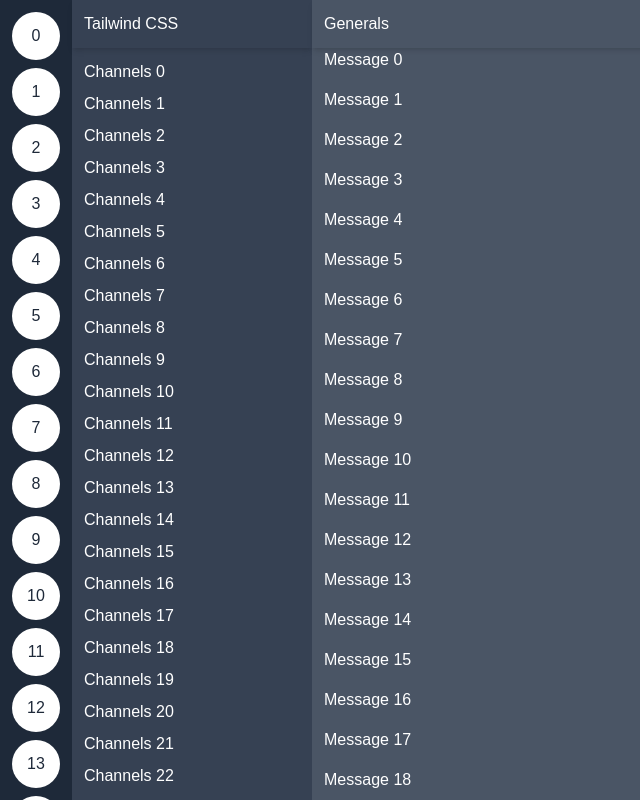
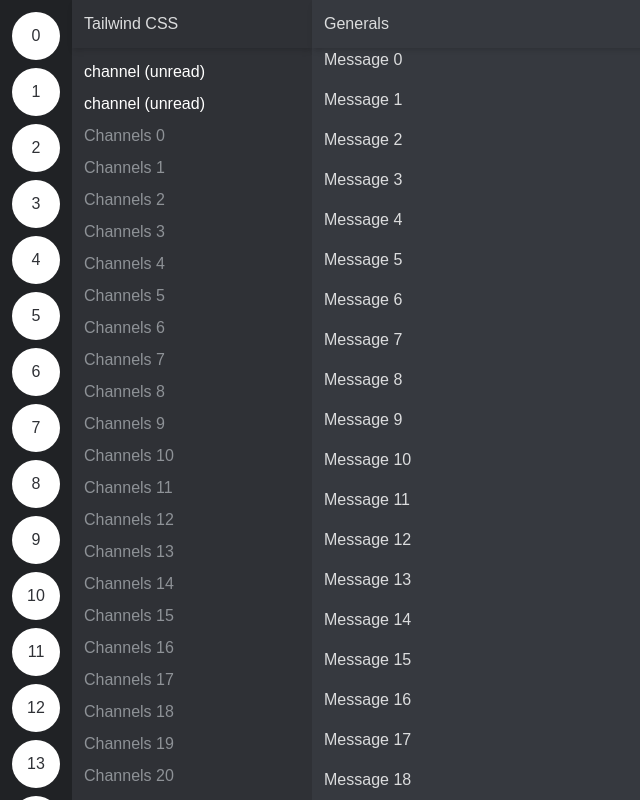
Before and after one commit to alimahdi-t/discord_ui_clone, a Next.js app: page / in a window 1280 px wide. Shown: the whole page, without its empty margins (0-640 px from the left). Built offline with nearby package versions, Linux system fonts and the light colour scheme.

Commit message:
Add color palate

```diff
--- a/app/globals.css
+++ b/app/globals.css
@@ -36,3 +36,16 @@ body {
     background: transparent; /* Track color */
   }
 }
+
+@theme {
+  --color-gray-50: #ECEDEE;
+  --color-gray-100: #DCDDDE;
+  --color-gray-200: #B9BBBE;
+  --color-gray-300: #8E9297;
+  --color-gray-400: #72767d;
+  --color-gray-500: #5C6067;
+  --color-gray-600: #464950;
+  --color-gray-700: #36393F;
+  --color-gray-800: #2F3136;
+  --color-gray-900: #202225;
+}
--- a/app/page.tsx
+++ b/app/page.tsx
@@ -1,7 +1,7 @@
 export default function Home() {
   return (
-    <div className="flex text-white h-screen">
-      <div className="bg-gray-800 p-3 space-y-2 overflow-y-scroll scroll-thin">
+    <div className="flex text-gray-100 h-screen">
+      <div className="bg-gray-900 p-3 space-y-2 overflow-y-scroll scroll-thin">
         {[...Array(40)].map((_, i) => (
           <div
             key={i}
@@ -11,17 +11,19 @@ export default function Home() {
           </div>
         ))}
       </div>
-      <div className="bg-gray-700 w-60 flex flex-col">
+      <div className="bg-gray-800 w-60 flex flex-col">
         <div className="px-3 h-12 flex items-center shadow-md shrink-0">
           Tailwind CSS
         </div>
-        <div className="p-3 flex-1 overflow-y-scroll space-y-2 scroll-thin">
+        <div className="text-gray-300 p-3 flex-1 overflow-y-scroll space-y-2 scroll-thin">
+          <p className={"text-white"}>channel (unread)</p>
+          <p className={"text-white"}>channel (unread)</p>
           {[...Array(40)].map((_, i) => (
             <p key={i}>Channels {i}</p>
           ))}
         </div>
       </div>
-      <div className="bg-gray-600 flex-1 flex flex-col">
+      <div className="bg-gray-700 flex-1 flex flex-col">
         <div className="px-3 h-12 flex items-center shadow-md">Generals</div>
         <div className="px-3 flex-1 space-y-4 overflow-y-scroll scroll-thin">
           {[...Array(40)].map((_, i) => (
```
